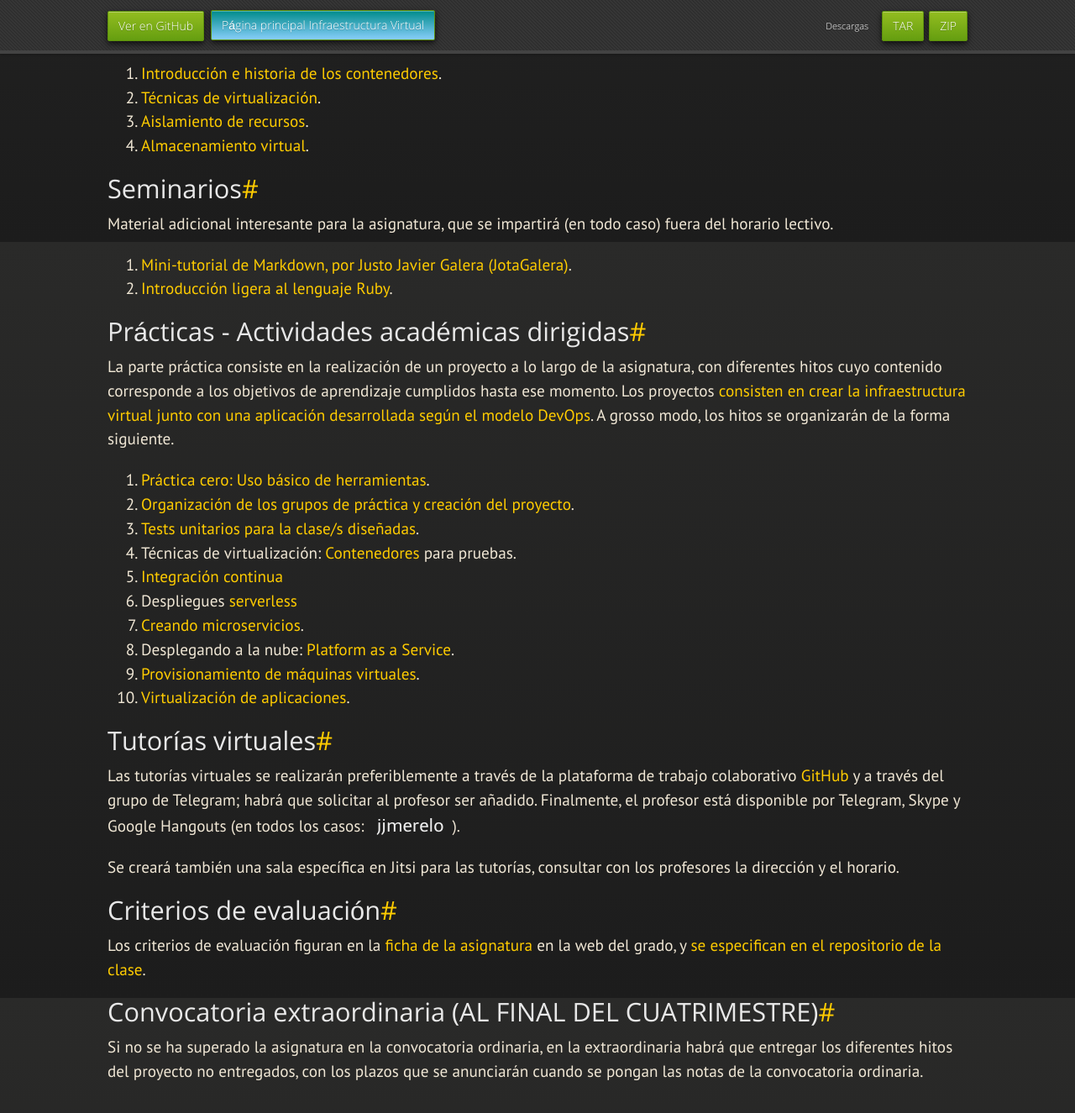
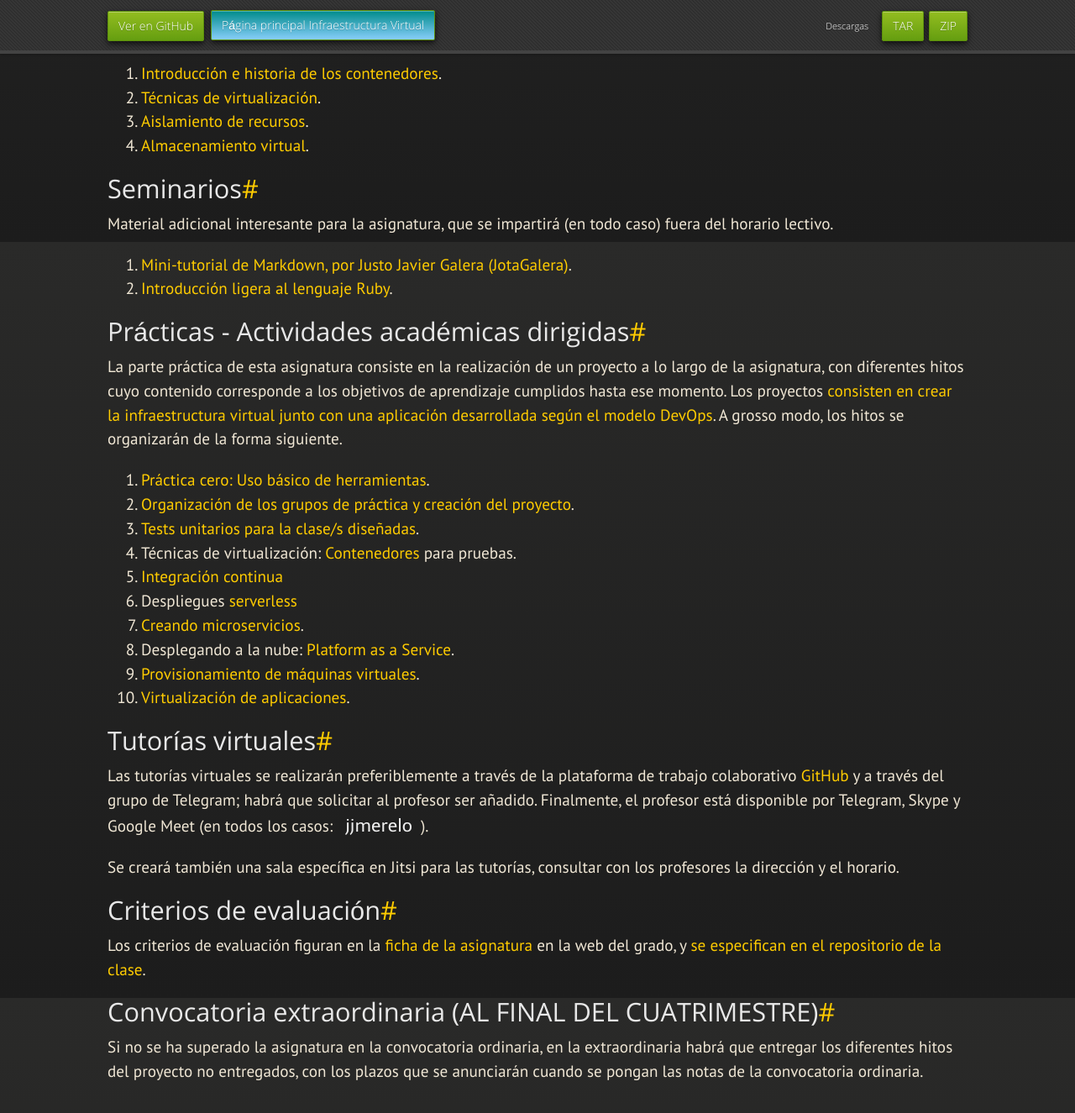
Before and after one commit to JJ/IV, a Jekyll site: the page built from index.md, in a window 1280 px wide and 1400 px high, scrolled down 1512 px. Shown: the top 1325 px of the window at 84% size. Built offline with Jekyll 4.4.1, drawn with Linux system fonts in a browser that asks for light colours; nearby versions of some CDN libraries; some web fonts are replaced; our own code applies the rules of GitHub Pages for plain Markdown files.

Commit message:
Sync index.md de master a gh-pages

```diff
--- a/index.md
+++ b/index.md
@@ -95,10 +95,10 @@ Material adicional interesante para la asignatura, que se impartirá
 
 ## Prácticas - Actividades académicas dirigidas
 
-La parte práctica consiste en la realización de un proyecto a lo largo
-de la asignatura, con diferentes hitos cuyo contenido corresponde a
-los objetivos de aprendizaje cumplidos hasta ese momento. Los
-proyectos
+La parte práctica de esta asignatura consiste en la realización de un
+proyecto a lo largo de la asignatura, con diferentes hitos cuyo
+contenido corresponde a los objetivos de aprendizaje cumplidos hasta
+ese momento. Los proyectos
 [consisten en crear la infraestructura virtual junto con una aplicación
 desarrollada según el modelo DevOps](documentos/proyecto/README.md). A
 grosso modo, los hitos se organizarán de la forma siguiente.
@@ -125,7 +125,7 @@ Las tutorías virtuales se realizarán preferiblemente a través de la plataform
 de trabajo colaborativo
 [GitHub](https://github.com/JJ/IV-20-21/issues?state=open) y a través del grupo
 de Telegram; habrá que solicitar al profesor ser añadido. Finalmente, el
-profesor está disponible por Telegram, Skype y Google Hangouts (en todos los
+profesor está disponible por Telegram, Skype y Google Meet (en todos los
 casos: `jjmerelo`).
 
 Se creará también una sala específica en Jitsi para las tutorías,
```
